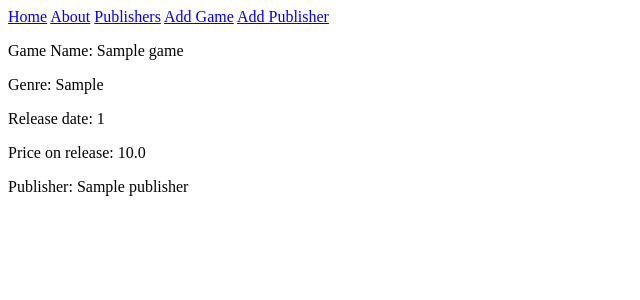
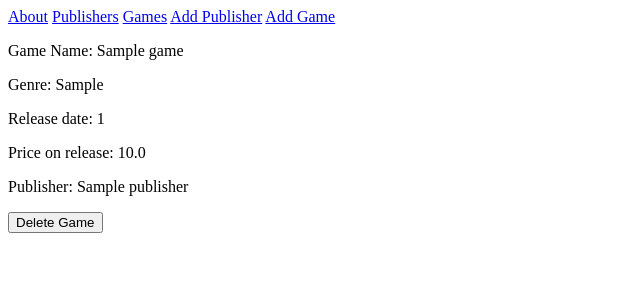
Before and after one commit to KugananK/Python-Project-week10, a Flask app: page / in a window 1280 px wide. Shown: the top 300 px of the page, without its empty margins (0-640 px from the left). Run offline with Flask 2, Linux system fonts and the light colour scheme; tables that the repository leaves empty hold one stand-in row (values such as "Sample post").

Commit message:
delete functionality added

```diff
--- a/application/routes.py
+++ b/application/routes.py
@@ -14,8 +14,8 @@ def indexgames():
 def about():
     return render_template('about.html')
 
-@app.route('/indexpublisher')
-def indexpublisher():
+@app.route('/indexpublishers')
+def indexpublishers():
     publisher = Publishers.query.all()
     return render_template("publisher.html", Publishers = publisher)
 
@@ -48,18 +48,18 @@ def addpublisher():
             )
             db.session.add(publisherData)
             db.session.commit()
-            return redirect(url_for('indexpublisher'))
+            return redirect(url_for('indexpublishers'))
     return render_template('addpublisher.html', form=form)
 
 @app.route('/deletegame/<int:id>')
-def delete(id):
+def deletegame(id):
     game = Games.query.get(id)
     db.session.delete(game)
     db.session.commit()
     return redirect(url_for('indexgames'))
 
 @app.route('/deletepublisher/<int:id>')
-def publisher(id):
+def deletepublisher(id):
     publisher = Publishers.query.get(id)
     db.session.delete(publisher)
     db.session.commit()
--- a/application/templates/game.html
+++ b/application/templates/game.html
@@ -6,5 +6,8 @@
 <p>Release date: {{ game.release_date }}</p>
 <p>Price on release: {{ game.price }}</p>
 <p>Publisher: {{ game.game.publisher_name }}</p>
+<form action="{{ url_for('deletegame', id=game.id) }}">
+    <button type="Submit">Delete Game</button>
+</form>
 {% endfor %}
 {% endblock body %}
--- a/application/templates/layout.html
+++ b/application/templates/layout.html
@@ -1,10 +1,10 @@
 <html>
     <body>
-        <a href="{{ url_for('indexgames') }}">Home</a>
         <a href="{{ url_for('about') }}">About</a>
-        <a href="{{ url_for('indexpublisher') }}">Publishers</a>
+        <a href="{{ url_for('indexpublishers') }}">Publishers</a>
+        <a href="{{ url_for('indexgames') }}">Games</a>
+        <a href="{{ url_for('addpublisher') }}">Add Publisher</a>
         <a href="{{ url_for('addgame') }}">Add Game</a>
-        <a href="{{ url_for('addpublisher') }}">Add Publisher</a>
         {% block body %}
         {% endblock body %}
     </body>
--- a/application/templates/publisher.html
+++ b/application/templates/publisher.html
@@ -2,6 +2,8 @@
 {% block body %}
 {% for publisher in Publishers %}
 <p>Publisher Name: {{ publisher.publisher_name }}</p>
-
+<form action="{{ url_for('deletepublisher', id=publisher.id) }}">
+    <button type="Submit">Delete Publisher</button>
+</form>
 {% endfor %}
 {% endblock body %}
```
